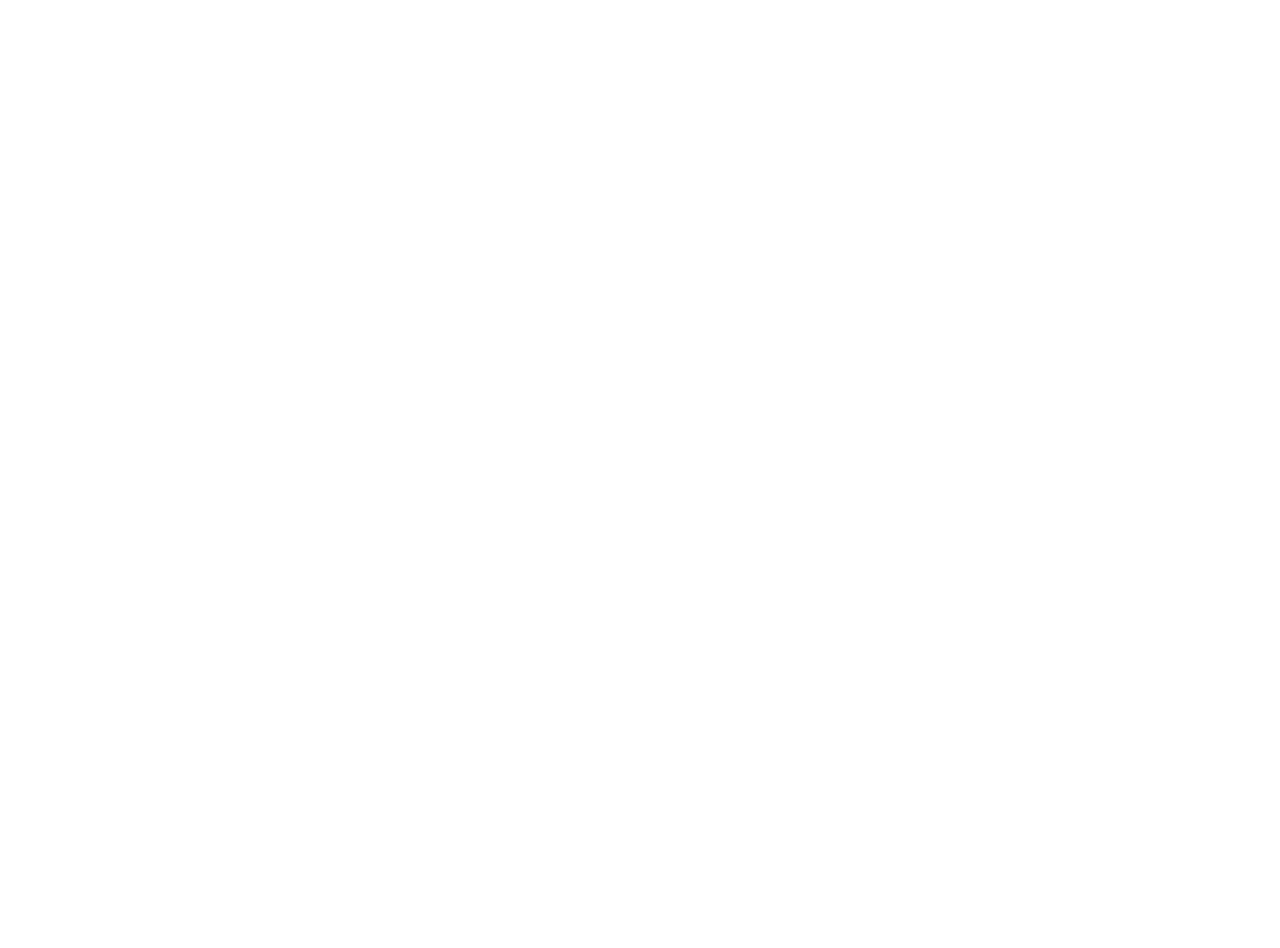
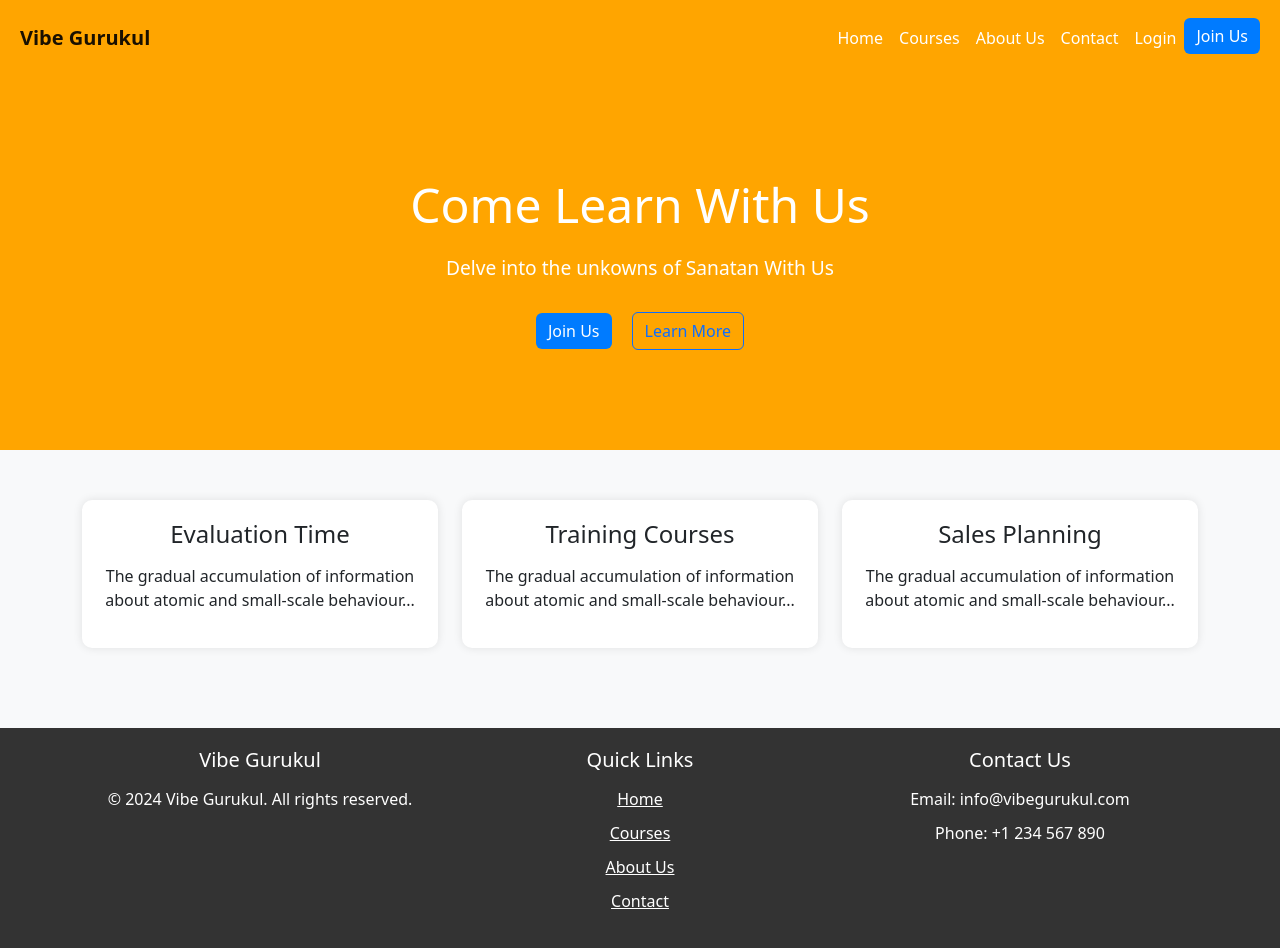
Before and after one commit to KushagraChauhan/VG-Frontend, a React (Create React App) app: page / in a window 1280 px wide. Before the commit this address had no page. Before the commit the page ends 800 px from the top, so only its background shows below. Built offline with nearby package versions, Linux system fonts and the light colour scheme.

Commit message:
new: Add Header, HeroSection, Features, Footer  components to HomePage

```diff
--- a/public/index.html
+++ b/public/index.html
@@ -15,29 +15,17 @@
       user's mobile device or desktop. See https://developers.google.com/web/fundamentals/web-app-manifest/
     -->
     <link rel="manifest" href="%PUBLIC_URL%/manifest.json" />
-    <!--
-      Notice the use of %PUBLIC_URL% in the tags above.
-      It will be replaced with the URL of the `public` folder during the build.
-      Only files inside the `public` folder can be referenced from the HTML.
-
-      Unlike "/favicon.ico" or "favicon.ico", "%PUBLIC_URL%/favicon.ico" will
-      work correctly both with client-side routing and a non-root public URL.
-      Learn how to configure a non-root public URL by running `npm run build`.
-    -->
-    <title>React App</title>
+    <link rel="stylesheet" href="https://maxcdn.bootstrapcdn.com/bootstrap/4.5.2/css/bootstrap.min.css">
+    <title>Vibe Gurukul</title>
   </head>
   <body>
     <noscript>You need to enable JavaScript to run this app.</noscript>
     <div id="root"></div>
-    <!--
-      This HTML file is a template.
-      If you open it directly in the browser, you will see an empty page.
+    <div id="root"></div>
+  <!-- Add the Bootstrap JS and dependencies -->
+  <script src="https://code.jquery.com/jquery-3.5.1.slim.min.js"></script>
+  <script src="https://cdn.jsdelivr.net/npm/@popperjs/core@2.9.3/dist/umd/popper.min.js"></script>
+  <script src="https://stackpath.bootstrapcdn.com/bootstrap/4.5.2/js/bootstrap.min.js"></script>
 
-      You can add webfonts, meta tags, or analytics to this file.
-      The build step will place the bundled scripts into the <body> tag.
-
-      To begin the development, run `npm start` or `yarn start`.
-      To create a production bundle, use `npm run build` or `yarn build`.
-    -->
   </body>
 </html>
--- a/src/App.css
+++ b/src/App.css
@@ -1,38 +1,10 @@
-.App {
-  text-align: center;
+body {
+  margin: 0;
+  font-family: -apple-system, BlinkMacSystemFont, 'Segoe UI', 'Roboto', 'Oxygen', 'Ubuntu', 'Cantarell', 'Fira Sans', 'Droid Sans', 'Helvetica Neue', sans-serif;
+  -webkit-font-smoothing: antialiased;
+  -moz-osx-font-smoothing: grayscale;
 }
 
-.App-logo {
-  height: 40vmin;
-  pointer-events: none;
+code {
+  font-family: source-code-pro, Menlo, Monaco, Consolas, 'Courier New', monospace;
 }
-
-@media (prefers-reduced-motion: no-preference) {
-  .App-logo {
-    animation: App-logo-spin infinite 20s linear;
-  }
-}
-
-.App-header {
-  background-color: #282c34;
-  min-height: 100vh;
-  display: flex;
-  flex-direction: column;
-  align-items: center;
-  justify-content: center;
-  font-size: calc(10px + 2vmin);
-  color: white;
-}
-
-.App-link {
-  color: #61dafb;
-}
-
-@keyframes App-logo-spin {
-  from {
-    transform: rotate(0deg);
-  }
-  to {
-    transform: rotate(360deg);
-  }
-}
--- a/src/App.js
+++ b/src/App.js
@@ -1,18 +1,19 @@
 import React from 'react';
-import {BrowserRouter as Router, Route, Routes} from 'react-router-dom';
-import Home from './pages/Home';
-import About from './pages/About';
+import './App.css';
+import 'bootstrap/dist/css/bootstrap.min.css';
+import Header from './components/Header';
+import HeroSection from './components/HeroSection';
+import Features from './components/Features';
+import Footer from './components/Footer';
 
 function App() {
-  return(
-    <Router>
-      <Routes>
-        <Route path='/home' element={<Home/>}>
-        </Route>
-        <Route path='/about' element={<About/>}>
-        </Route>
-      </Routes>
-    </Router>
+  return (
+    <div className="App">
+      <Header />
+      <HeroSection />
+      <Features />
+      <Footer />
+    </div>
   );
 }
 
--- /dev/null
+++ b/src/components/Features.css
@@ -0,0 +1,22 @@
+.features-section {
+    padding: 50px 0;
+    background-color: #f8f9fa;
+  }
+
+  .feature-box {
+    background: #fff;
+    border-radius: 10px;
+    padding: 20px;
+    text-align: center;
+    box-shadow: 0 0 10px rgba(0, 0, 0, 0.1);
+    margin-bottom: 30px;
+  }
+
+  .feature-box h3 {
+    font-size: 1.5rem;
+    margin-bottom: 15px;
+  }
+
+  .feature-box p {
+    font-size: 1rem;
+  }
--- /dev/null
+++ b/src/components/Features.js
@@ -0,0 +1,33 @@
+import React from "react";
+import './Features.css';
+
+const Features = () =>{
+    return(
+        <section className="features-section">
+        <div className="container">
+            <div className="row">
+            <div className="col-md-4">
+                <div className="feature-box">
+                <h3>Evaluation Time</h3>
+                <p>The gradual accumulation of information about atomic and small-scale behaviour...</p>
+                </div>
+            </div>
+            <div className="col-md-4">
+                <div className="feature-box">
+                <h3>Training Courses</h3>
+                <p>The gradual accumulation of information about atomic and small-scale behaviour...</p>
+                </div>
+            </div>
+            <div className="col-md-4">
+                <div className="feature-box">
+                <h3>Sales Planning</h3>
+                <p>The gradual accumulation of information about atomic and small-scale behaviour...</p>
+                </div>
+            </div>
+            </div>
+        </div>
+        </section>
+    );
+};
+
+export default Features;
--- /dev/null
+++ b/src/components/Footer.css
@@ -0,0 +1,30 @@
+.footer {
+    background-color: #333;
+    color: #fff;
+    padding: 20px 0;
+    text-align: center;
+  }
+
+  .footer h5 {
+    margin-bottom: 15px;
+  }
+
+  .footer p, .footer a {
+    color: #fff;
+    margin-bottom: 10px;
+    display: block;
+  }
+
+  .footer a:hover {
+    color: #007bff;
+    text-decoration: none;
+  }
+
+  .footer ul {
+    list-style: none;
+    padding: 0;
+  }
+
+  .footer ul li {
+    margin-bottom: 10px;
+  }
--- /dev/null
+++ b/src/components/Footer.js
@@ -0,0 +1,33 @@
+import React from "react";
+import './Footer.css';
+
+const Footer = () => {
+    return(
+    <footer className="footer">
+      <div className="container">
+        <div className="row">
+          <div className="col-md-4">
+            <h5>Vibe Gurukul</h5>
+            <p>© 2024 Vibe Gurukul. All rights reserved.</p>
+          </div>
+          <div className="col-md-4">
+            <h5>Quick Links</h5>
+            <ul>
+              <li><a href="#">Home</a></li>
+              <li><a href="#">Courses</a></li>
+              <li><a href="#">About Us</a></li>
+              <li><a href="#">Contact</a></li>
+            </ul>
+          </div>
+          <div className="col-md-4">
+            <h5>Contact Us</h5>
+            <p>Email: info@vibegurukul.com</p>
+            <p>Phone: +1 234 567 890</p>
+          </div>
+        </div>
+      </div>
+    </footer>
+    );
+};
+
+export default Footer;
--- /dev/null
+++ b/src/components/Header.css
@@ -0,0 +1,26 @@
+.header {
+    background-color: #FFA500;
+    padding: 10px 20px;
+  }
+
+  .navbar-brand {
+    font-weight: bold;
+    color: #fff;
+  }
+
+  .nav-link {
+    color: #fff !important;
+  }
+
+  .btn-primary {
+    background-color: #007bff;
+    border: none;
+  }
+
+  .navbar-toggler {
+    border: none;
+  }
+
+  .navbar-toggler-icon {
+    color: #fff;
+  }
--- /dev/null
+++ b/src/components/Header.js
@@ -0,0 +1,40 @@
+// src/components/Header.js
+import React from 'react';
+import './Header.css';
+
+const Header = () => {
+  return (
+    <header className="header">
+      <nav className="navbar navbar-expand-lg navbar-light">
+        <a className="navbar-brand" href="#">Vibe Gurukul</a>
+        <button className="navbar-toggler" type="button" data-toggle="collapse" data-target="#navbarNav" aria-controls="navbarNav" aria-expanded="false" aria-label="Toggle navigation">
+          <span className="navbar-toggler-icon"></span>
+        </button>
+        <div className="collapse navbar-collapse" id="navbarNav">
+          <ul className="navbar-nav ml-auto">
+            <li className="nav-item">
+              <a className="nav-link" href="#">Home</a>
+            </li>
+            <li className="nav-item">
+              <a className="nav-link" href="#">Courses</a>
+            </li>
+            <li className="nav-item">
+              <a className="nav-link" href="#">About Us</a>
+            </li>
+            <li className="nav-item">
+              <a className="nav-link" href="#">Contact</a>
+            </li>
+            <li className="nav-item">
+              <a className="nav-link" href="#">Login</a>
+            </li>
+            <li className="nav-item">
+              <a className="btn btn-primary" href="#">Join Us</a>
+            </li>
+          </ul>
+        </div>
+      </nav>
+    </header>
+  );
+};
+
+export default Header;
--- /dev/null
+++ b/src/components/HeroSection.css
@@ -0,0 +1,20 @@
+.hero-section {
+    background-color: #FFA500;
+    color: #fff;
+    text-align: center;
+    padding: 100px 0;
+  }
+
+  .hero-section h1 {
+    font-size: 3rem;
+    margin-bottom: 20px;
+  }
+
+  .hero-section p {
+    font-size: 1.2rem;
+    margin-bottom: 30px;
+  }
+
+  .hero-buttons .btn {
+    margin: 0 10px;
+  }
--- /dev/null
+++ b/src/components/HeroSection.js
@@ -0,0 +1,20 @@
+import React from "react";
+import './HeroSection.css';
+
+const HeroSection = () => {
+    return(
+        <section className="hero-section">
+            <div className="container">
+                <h1>Come Learn With Us</h1>
+                <p>Delve into the unkowns of Sanatan With Us</p>
+                <div className="hero-buttons">
+                    <a className="btn btn-primary" href="#"> Join Us
+                    </a>
+                    <a className="btn btn-outline-primary" href="#">Learn More</a>
+                </div>
+            </div>
+        </section>
+    );
+};
+
+export default HeroSection;
```
